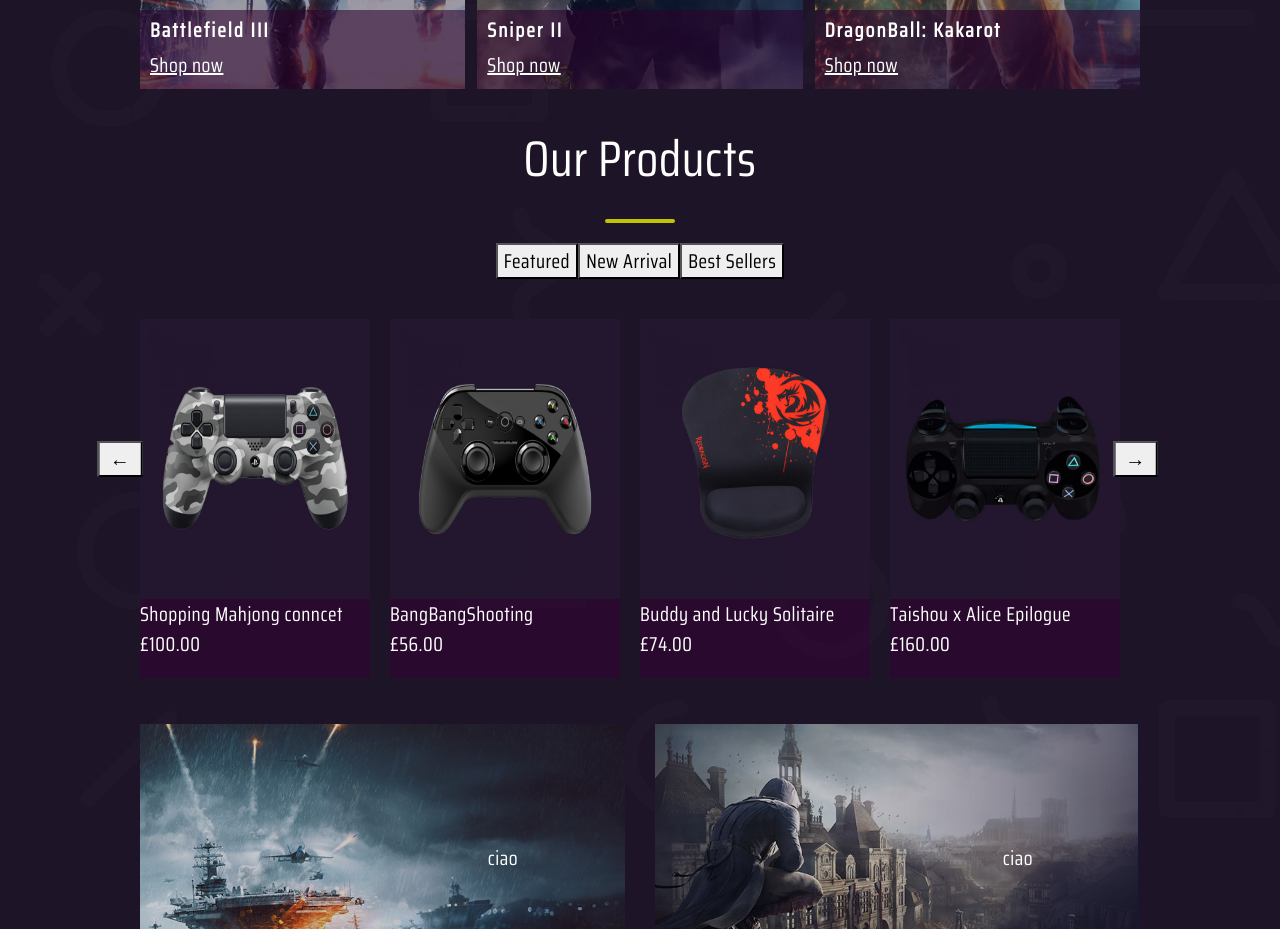
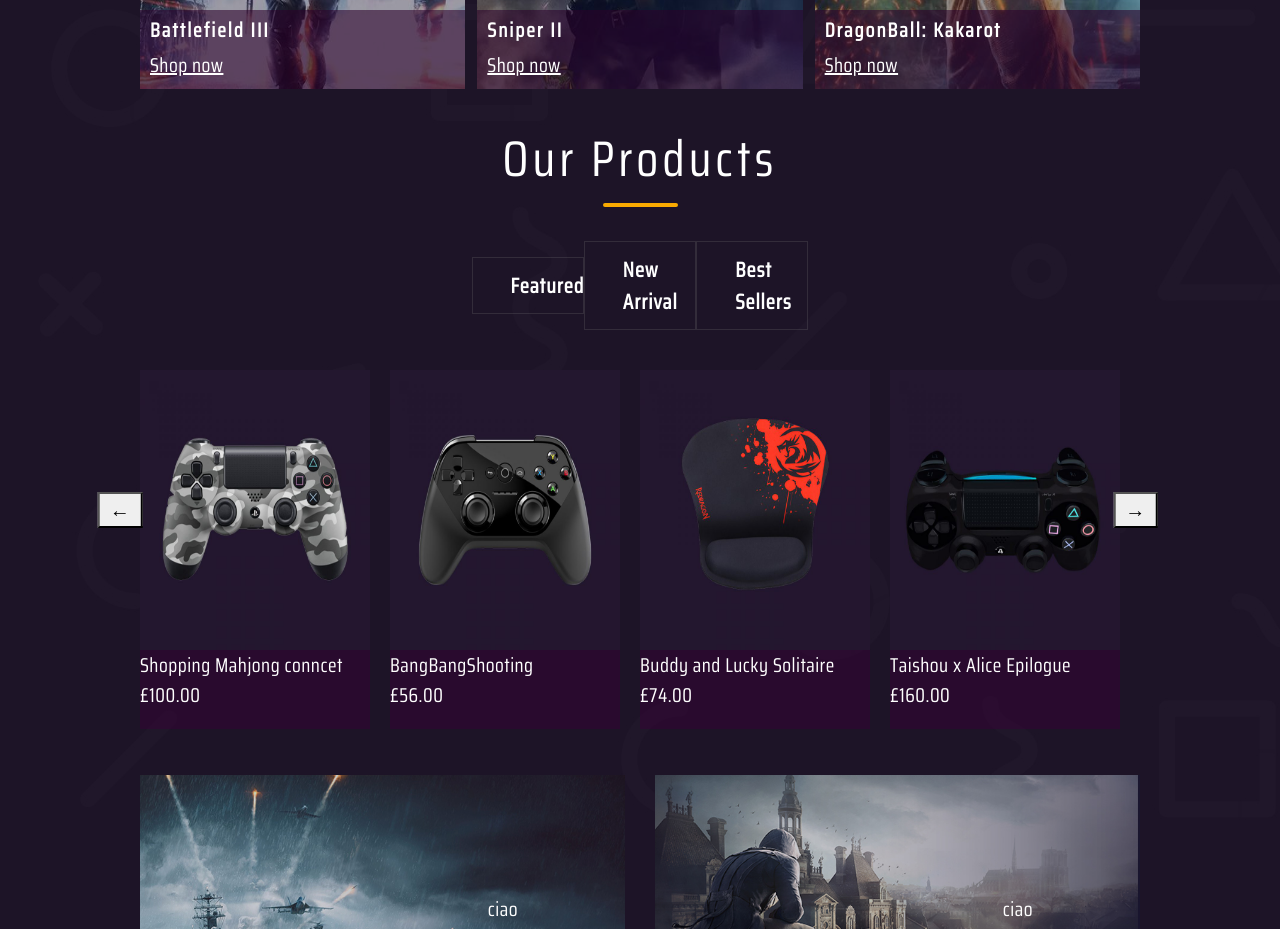
Before and after one commit to Antek93/proj-html-vuejs, a Vue app: page / in a window 1280 px wide. Shown: the part 2060-2989 px from the top of the page. Built offline with nearby package versions, Linux system fonts and the light colour scheme.

Commit message:
rifinito Our Products

```diff
--- a/src/components/Main/MainPartials/ourProducts.vue
+++ b/src/components/Main/MainPartials/ourProducts.vue
@@ -86,17 +86,17 @@
                 Our Products
             </h1>
         </div>
-        <div class="d-flex justify-content-center my-3">
+        <div class="trattoBox d-flex justify-content-center">
             <div class="tratto"></div>
         </div>
         <div class="btnContainer d-flex justify-content-center align-items-center text-center">
-            <button v-on:click="clicBackward()">
+            <button class="buttonz" v-on:click="clicBackward()">
                 Featured
             </button>
-            <button v-on:click="clicForward()">
+            <button class="buttonz" v-on:click="clicForward()">
                 New Arrival
             </button>
-            <button v-on:click="clicBackward()">
+            <button class="buttonz" v-on:click="clicBackward()">
                 Best Sellers
             </button>
         </div>
@@ -150,18 +150,36 @@
     width: 80%;
     margin: 0 auto;
 
-    .tratto {
-        border: 2px solid #c2c402;
-        width: 7%;
-        border-radius: 10px;
+    h1 {
+        letter-spacing: 4px;
+    }
+
+    .trattoBox {
+        margin-bottom: 34px;
+        margin-top: 4px;
+
+        .tratto {
+            width: 7.5%;
+            border: 2px solid #F9AA01;
+            border-radius: 10px;
+        }
     }
 }
 
 .btnContainer {
-    div {
-        padding: 10px;
-        width: calc((100% / 3) - 280px);
-        border: 1px solid white;
+    background-color: none;
+    .buttonz {
+        width: calc(33.3333333333% - 221px);
+        background-color: inherit;
+        padding: 12px 38px;
+        font-weight: bold;
+        letter-spacing: 1px;
+        font-size: 21px;
+        border: 0.5px solid rgba(128, 128, 128, 0.218);
+        color: white;
+    }
+    .buttonz:hover {
+        color:#F9AA01;
     }
 }
 
@@ -203,7 +221,7 @@
     top: 50%;
     padding: 1px 10px;
     position: absolute;
-    transform: translate(-50%,-50%);
+    transform: translate(-50%, -50%);
 }
 
 .hidden {
```
